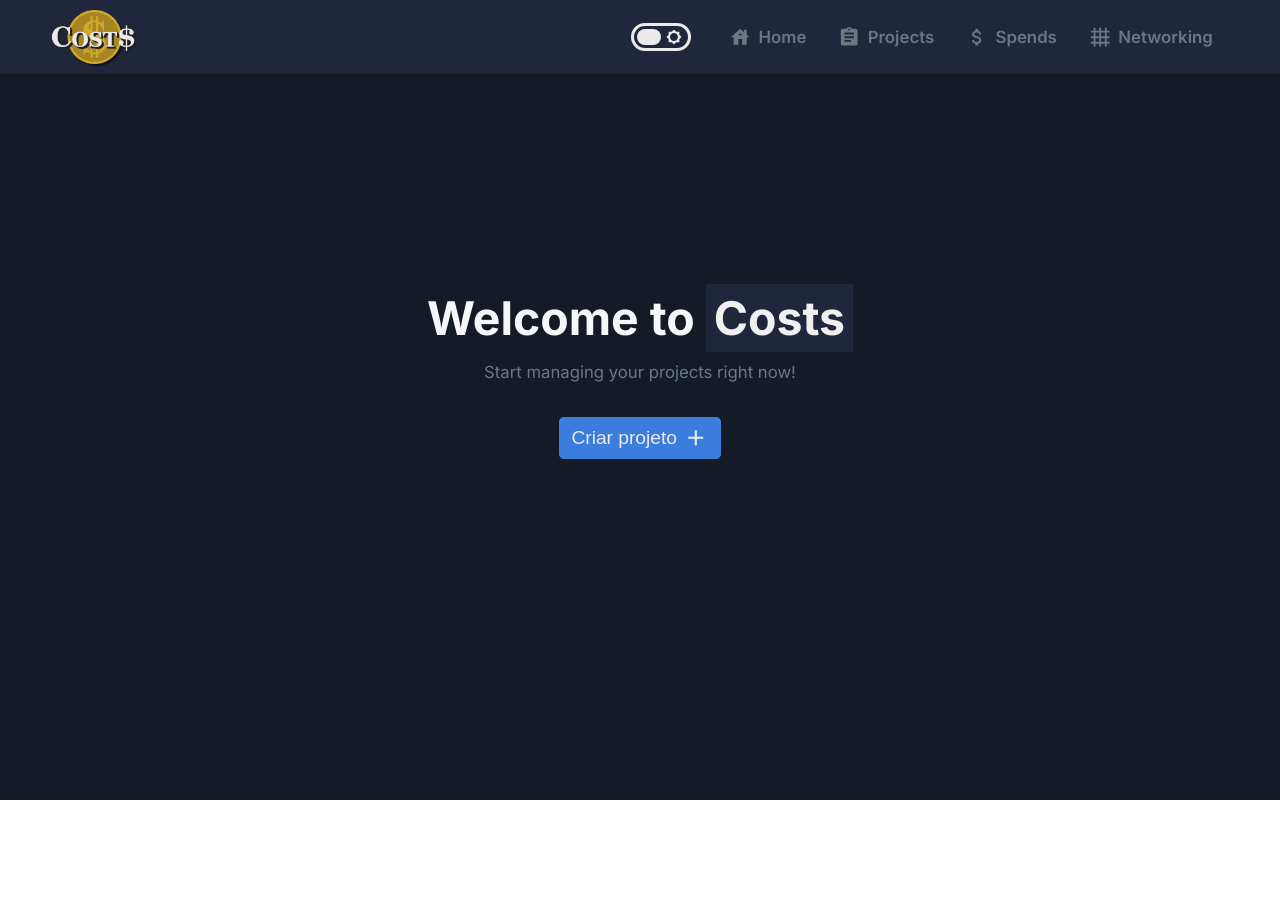
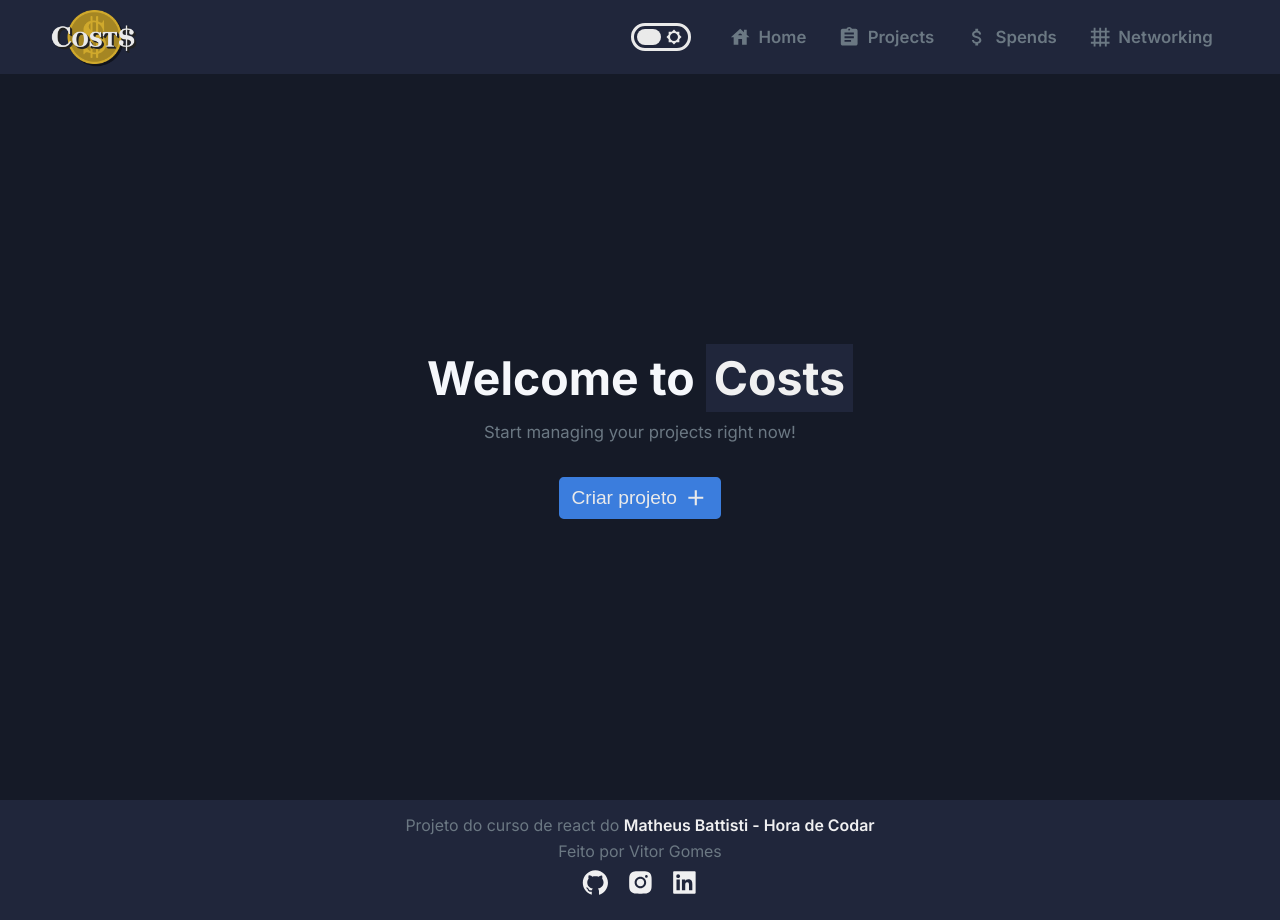
Before and after one commit to ViitorGomes/project-costs, a React (Vite) app: page / in a window 1280 px wide. Before the commit the page ends 800 px from the top, so only its background shows below. Built offline with nearby package versions, Linux system fonts and the light colour scheme.

Commit message:
footer and container usage

```diff
--- a/src/App.jsx
+++ b/src/App.jsx
@@ -4,11 +4,12 @@ import AppRoutes from './routers';
 import Header from './components/layout/Header'
 import Light from './components/style/Themes/light'
 import Dark from './components/style/Themes/dark'
+import Footer from './components/layout/Footer';
 
 const App = styled.div`
   display: grid;
   min-height: 100vh;
-  grid-template-rows: 74px 1fr 120px;
+  grid-template-rows: 74px calc(100vh - 74px) 120px;
   background-color: ${props => props.theme.background.bg2};
   transition: background-color .3s;
 `
@@ -39,6 +40,7 @@ export default function index() {
       <>
         <AppRoutes/>
       </>
+      <Footer />
     </App>
   </ThemeProvider>
 }
--- /dev/null
+++ b/src/components/Container/style.js
@@ -0,0 +1,5 @@
+import styled from "styled-components";
+
+export const Container = styled.div`
+    padding: 0 2vw;
+`
--- /dev/null
+++ b/src/components/layout/Footer/index.jsx
@@ -0,0 +1,16 @@
+import { AiOutlineGithub, AiFillInstagram, AiFillLinkedin } from "react-icons/ai";
+import { Footer } from "./style";
+import { Container } from "../../Container/style";
+import { P } from "../../style/elements/Typoghaphy/style";
+
+export default function index() {
+  return <Footer>
+      <P>Projeto do curso de react do <a href="https://www.youtube.com/channel/UCDoFiMhpOnLFq1uG4RL4xag" target="_blank" rel="noreferrer">Matheus Battisti - Hora de Codar</a></P>
+      <P>Feito por Vitor Gomes</P>
+      <Container>
+        <a href="https://github.com/ViitorGomes" target="_blank" rel="noreferrer"><AiOutlineGithub/></a>
+        <a href="https://www.instagram.com/jvittorgomes/" target="_blank" rel="noreferrer"><AiFillInstagram/></a>
+        <a href="https://www.linkedin.com/in/vitor-gomes-b9a629201/" target="_blank" rel="noreferrer"><AiFillLinkedin/></a>
+      </Container>
+  </Footer>;
+}
--- /dev/null
+++ b/src/components/layout/Footer/style.js
@@ -0,0 +1,58 @@
+import styled from "styled-components";
+import { Container } from "../../Container/style";
+
+export const Footer = styled(Container).attrs(() => ({
+    as: `footer`
+}))`
+    background-color: ${props => props.theme.background.bg1};
+    display: flex;
+    justify-content: center;
+    align-items: center;
+    flex-flow: column;
+
+    > *:not(:last-child) {
+        margin-bottom: 8px;
+    }
+
+    > p {
+        color: ${props => props.theme.font.font3};
+        font-size: calc(.72rem + .55vmin);
+        text-align: center;
+
+        a {
+            color: ${props => props.theme.font.font2};
+            font-weight: 600;
+            display: inline-block;
+
+            &::after {
+                content: '';
+                display: block;
+                width: 100%;
+                height: 2px;
+                background-color: ${props => props.theme.font.font2};
+                transform: scaleX(0);
+                transform-origin: left;
+                transition: .2s;
+            }
+
+            &:hover {
+                &::after {
+                    transform: scaleX(1);
+                }
+            }
+        }
+    }
+
+    ${Container} {
+        padding: 0;
+        display: flex;
+        align-items: center;
+        justify-content: center;
+        gap: 16px;
+
+        a {
+            color: ${props => props.theme.font.font2};
+            font-size: 1.8rem;
+        }
+    }
+`
--- a/src/pages/Home/style.js
+++ b/src/pages/Home/style.js
@@ -1,8 +1,10 @@
 import styled from "styled-components";
+import { Container } from "../../components/Container/style";
 
-export const Home = styled.main`
+export const Home = styled(Container).attrs(() => ({
+    as: `main`
+}))`
 
-    padding: 0 2vw;
     display: flex;
     align-items: center;
     justify-content: center;
```
Also changed, not shown: src/components/Container/placeholder.txt (deleted), src/components/layout/Footer/placeholder.txt (deleted).
